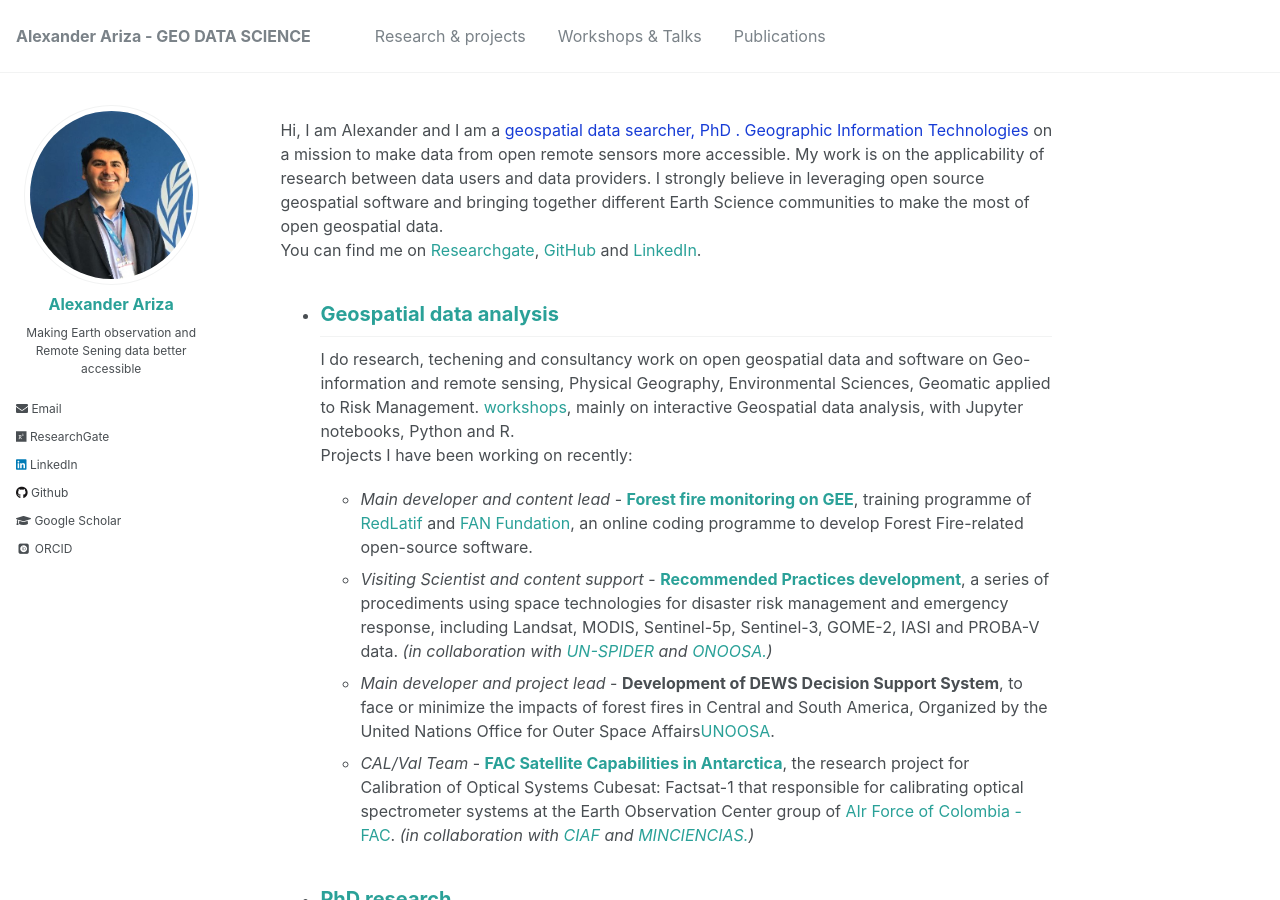
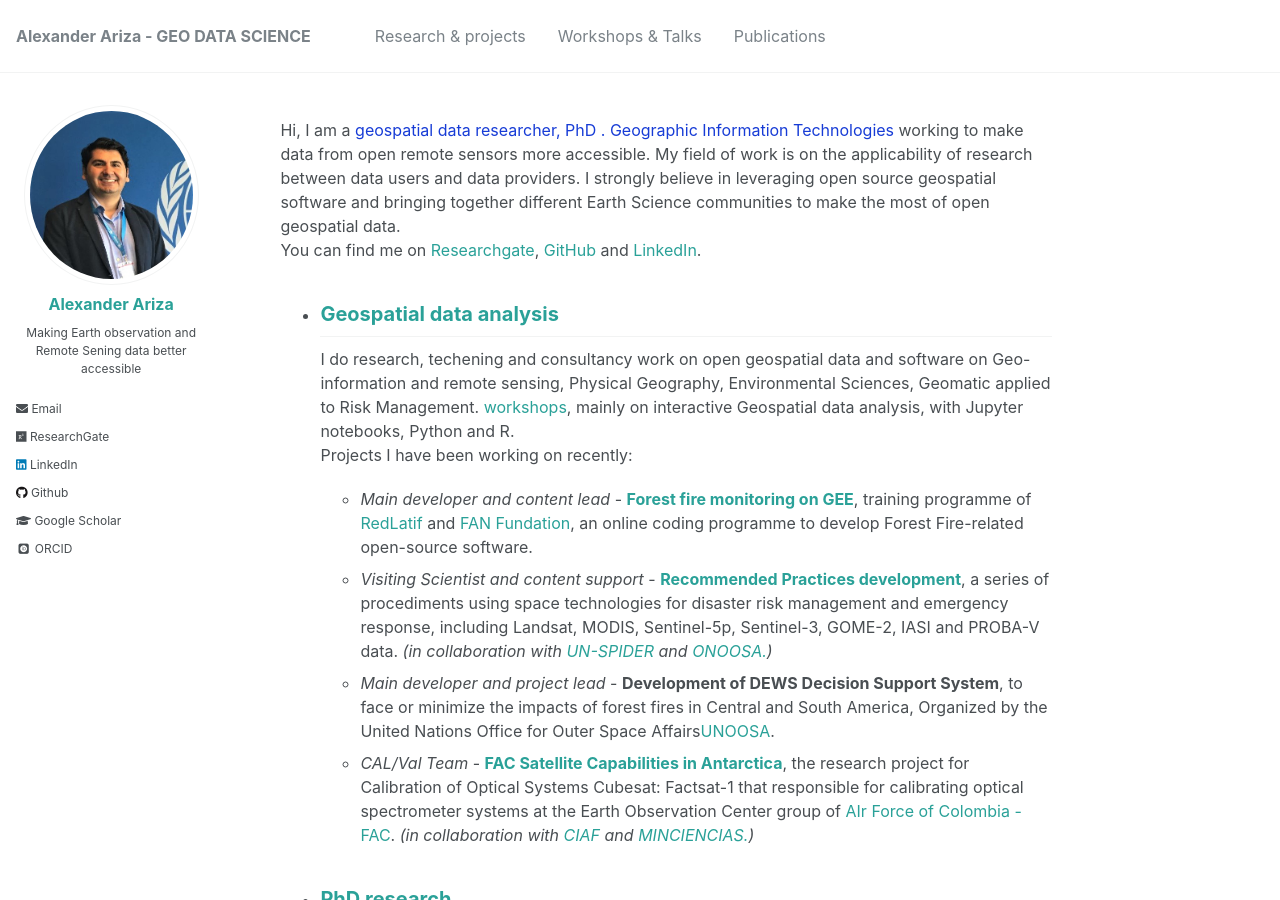
Before and after one commit to Alexanderariza/alexanderariza.github.io, a Jekyll site: the page built from _pages/about.md, in a window 1280 px wide and 900 px high. Built offline with Jekyll 4.4.1, drawn with Linux system fonts in a browser that asks for light colours; some web fonts are replaced.

Commit message:
Update about.md

```diff
--- a/_pages/about.md
+++ b/_pages/about.md
@@ -9,7 +9,7 @@ redirect_from:
 ---
 
 
-Hi, I am Alexander and I am a <font color='#173cd6'>geospatial data searcher, PhD . Geographic Information Technologies </font> on a mission to make data from open remote sensors more accessible. My work is on the applicability of research between data users and data providers. I strongly believe in leveraging open source geospatial software and bringing together different Earth Science communities to make the most of open geospatial data.<br>
+Hi, I am a <font color='#173cd6'>geospatial data researcher, PhD . Geographic Information Technologies </font> working to make data from open remote sensors more accessible. My field of work is on the applicability of research between data users and data providers. I strongly believe in leveraging open source geospatial software and bringing together different Earth Science communities to make the most of open geospatial data.<br>
 You can find me on [Researchgate](https://www.researchgate.net/profile/Alexander_Ariza2), [GitHub](https://github.com/Alexanderariza) and [LinkedIn](https://www.linkedin.com/in/alexander-ariza).
 
 - Geospatial data analysis
```
